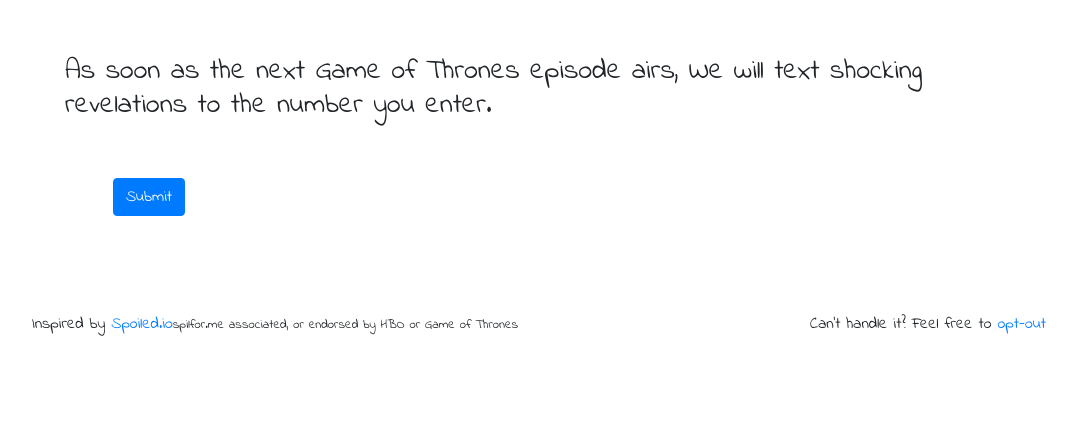
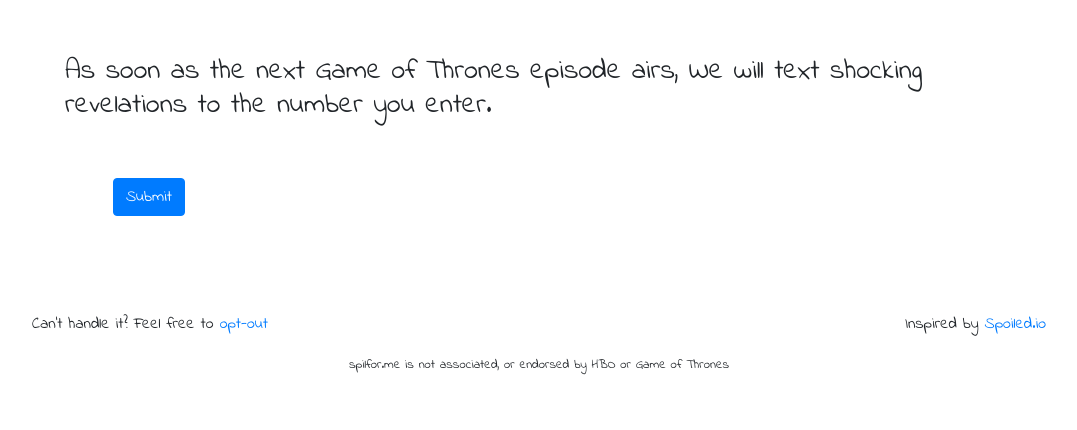
Before and after one commit to phillipahereza/Spoiler, a Django app: page / in a window 1280 px wide. Shown: the part 185-615 px from the top of the page, without its empty margins (101-1178 px from the left). Run offline with Django 3.2, Linux system fonts and the light colour scheme; parts of the project's set-up code (start-up, migrations or seed data) failed here and were passed over; some libraries are stand-ins or nearby versions.

Commit message:
improve styling

```diff
--- a/spoiler/tv_spoiler/templates/base.html
+++ b/spoiler/tv_spoiler/templates/base.html
@@ -38,13 +38,22 @@
   {% endblock content %}
   <footer style="left: 0; bottom: 0; width: 100%; overflow: hidden;">
     <div class="container">
-      <div class="float-left">
-        <p>Inspired by <a href="https://spoiled.io" target="_blank">Spoiled.io</a></p>
+      <div class="row">
+        <div class="col-lg-6 col-md-6 col-sm-12">
+          <p>Can't handle it? Feel free to <a href="/opt-out">opt-out</a></p>
+        </div>
+        <div class="col-lg-6 col-md-6 col-sm-12" style="text-align: right">
+          <p>Inspired by
+            <a href="https://spoiled.io" target="_blank">Spoiled.io</a></p>
+        </div>
       </div>
-    <div class="float-right">
-      <p>Can't handle it? Feel free to <a href="/opt-out">opt-out</a></p>
-    </div>
-      <small>spilfor.me associated, or endorsed by HBO or Game of Thrones</small>
+
+      <div class="clearfix" style="text-align: center">
+        <small>spilfor.me is not associated, or endorsed by HBO or Game of
+          Thrones
+        </small>
+      </div>
+
     </div>
   </footer>
 
@@ -58,11 +67,15 @@
 <!-- Global site tag (gtag.js) - Google Analytics -->
 <script async src="https://www.googletagmanager.com/gtag/js?id=UA-138212842-1"></script>
 <script>
-  window.dataLayer = window.dataLayer || [];
-  function gtag(){dataLayer.push(arguments);}
-  gtag('js', new Date());
+    window.dataLayer = window.dataLayer || [];
 
-  gtag('config', 'UA-138212842-1');
+    function gtag() {
+        dataLayer.push(arguments);
+    }
+
+    gtag('js', new Date());
+
+    gtag('config', 'UA-138212842-1');
 </script>
 
 </body>
--- a/spoiler/tv_spoiler/templates/home.html
+++ b/spoiler/tv_spoiler/templates/home.html
@@ -3,11 +3,11 @@
 
 {% block content %}
 
-  <div class="container mt-2 p-5" style="text-align: left">
+  <div class="container mt-2 pl-5 p-lg-5 pd-md-3 pd-sm-0" style="text-align: left">
     <h3 class="mt-2" style="font-weight: 200">As soon as the next Game of
       Thrones episode airs, We will text shocking revelations to the number
       you enter.</h3>
-    <div class="p-5">
+    <div class="py-5 px-lg-5 px-md-3">
       {% crispy form %}
     </div>
   </div>
--- a/spoiler/tv_spoiler/templates/optout.html
+++ b/spoiler/tv_spoiler/templates/optout.html
@@ -5,7 +5,7 @@
     <div class="container mt-2 p-5" style="text-align: left">
     <h3 class="mt-2" style="font-weight: 200">Are you sure you want to do this 🥺😓...... We'll I guess you can
       <a href="/">torture someone</a> else to keep balance in the universe 🦹</h3>
-    <div class="p-5">
+    <div class="py-5 px-lg-5 px-md-3">
       {% crispy form %}
     </div>
   </div>
--- a/spoiler/tv_spoiler/templates/spoil.html
+++ b/spoiler/tv_spoiler/templates/spoil.html
@@ -3,7 +3,7 @@
 
 {% block content %}
     <div class="container mt-2 p-5" style="text-align: left">
-    <div class="p-5">
+    <div class="py-5 px-lg-5 px-md-3">
       {% crispy form %}
     </div>
   </div>
```
